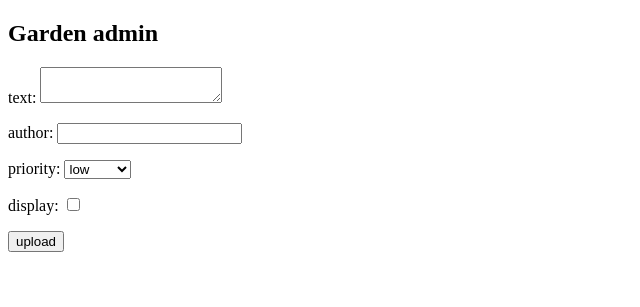
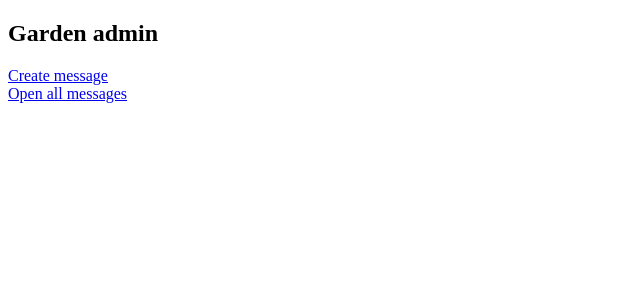
Before and after one commit to svbabaya/garden-series-2, a Flask app: page /admin in a window 1280 px wide. Shown: the top 307 px of the page, without its empty margins (0-640 px from the left). Run offline with Flask 3, Linux system fonts and the light colour scheme.

Commit message:
Add api create_message

```diff
--- a/app/__init__.py
+++ b/app/__init__.py
@@ -1,4 +1,4 @@
 from flask import Flask
 app = Flask(__name__)
-app.secret_key = 'development key'
+app.secret_key = 'development_secret_key'
 from app import routes
--- a/app/forms.py
+++ b/app/forms.py
@@ -3,8 +3,8 @@ from wtforms import TextAreaField, StringField, SubmitField, BooleanField, Selec
 from wtforms.validators import DataRequired, Length
 
 class MessageForm(FlaskForm):
-    text = TextAreaField('text: ', validators=[DataRequired(), Length(min=40, max=400)])
-    author = StringField('author: ', validators=[DataRequired(), Length(min=8, max=80)])
+    text = TextAreaField('text: ', validators=[DataRequired('Введите текст сообщения'), Length(min=4, max=400)])
+    author = StringField('author: ', validators=[DataRequired(), Length(min=4, max=80)])
     priority = SelectField('priority: ', choices=[(0, 'low'), (1, 'normal'), (2, 'news'), (3, 'general')])
     display = BooleanField('display: ', default=False)
     submit = SubmitField('upload')
--- a/app/main/create_db.py
+++ b/app/main/create_db.py
@@ -19,7 +19,8 @@ def initialize_database():
         db.create_all()
         plant_1 = Plant(
             name='Гинкго билоба',
-            # category=Category.tree, # default
+            category=Category.tree,
+            code = '1.5',
             intro='Дерево, пережившее динозавров, древний ключ к ясности ума.',
             # thumbnail='/', # default
             # location=Location.unknown, # default
--- a/app/routes.py
+++ b/app/routes.py
@@ -1,32 +1,34 @@
-from flask import request, render_template, jsonify
+from flask import request, session, render_template, redirect, url_for, flash
 from app import app
 from app.forms import MessageForm
 
-@app.route('/admin', methods=['POST', 'GET'])
-def admin():
-    form = MessageForm()
-    if form.validate_on_submit():
-        print(form.text.data)
-        print(form.author.data)
-        print(form.priority.data)
-        print(form.display.data)
-    return render_template('admin.html', form=form)
+# admin endpoints
+@app.route('/admin')
+def open_admin_page():
+    return render_template('admin.html')
+
+@app.route('/messages', methods=['POST', 'GET'])
+def create_message():
+    form = MessageForm(request.form)
+    if request.method == 'POST' and form.validate():
+        print('Make new object Message and add it to database')
+        flash('New message created successful')
+        return redirect(url_for('open_admin_page'))
+    return render_template('messages.html', form=form)
+
+@app.route('/messages/all')
+def show_messages():
+    print('Get all messages')
+    return 'All messages'
+
 
 
 
 @app.route('/')
 def index():
-    return 'Hi!'
+    return 'Hi'
 
-@app.route('/form', methods = ['POST'])
-def form_handler():
-    name = request.form['name']
-    return f'Name: {name}'
 
-@app.route('/json')
-def json_handler():
-    message = {'name': 'Serge'}
-    return jsonify(message)
 
 if __name__ == '__main__':
     app.run(debug=True)
--- a/app/templates/admin.html
+++ b/app/templates/admin.html
@@ -5,12 +5,17 @@
 {% endblock %}
 
 {% block content %}
-    <form action="/admin" method="post" class="">
-        {{ form.hidden_tag() }}
-        <p>{{ form.text.label() }} {{ form.text() }}</p>
-        <p>{{ form.author.label() }} {{ form.author() }}</p>
-        <p>{{ form.priority.label() }} {{ form.priority() }}</p>
-        <p>{{ form.display.label() }} {{ form.display() }}</p>
-        <p>{{ form.submit() }}</p>
-    </form>
+
+    {% for msg in get_flashed_messages() %}
+        <div>{{msg}}</div>
+    {% endfor %}
+    <div>
+        <a href="{{ url_for('create_message') }}">Create message</a>
+    </div>
+    <div>
+        <a href="{{ url_for('show_messages') }}">Open all messages</a>
+    </div>
+
+
+
 {% endblock %}
```
Also changed, not shown: app/main/models.py (+9 -9 lines), app/templates/admin_tmp.html (deleted, +0 -14 lines), app/templates/messages.html (added, +17 -0 lines), app/main/garden.sqlite.
